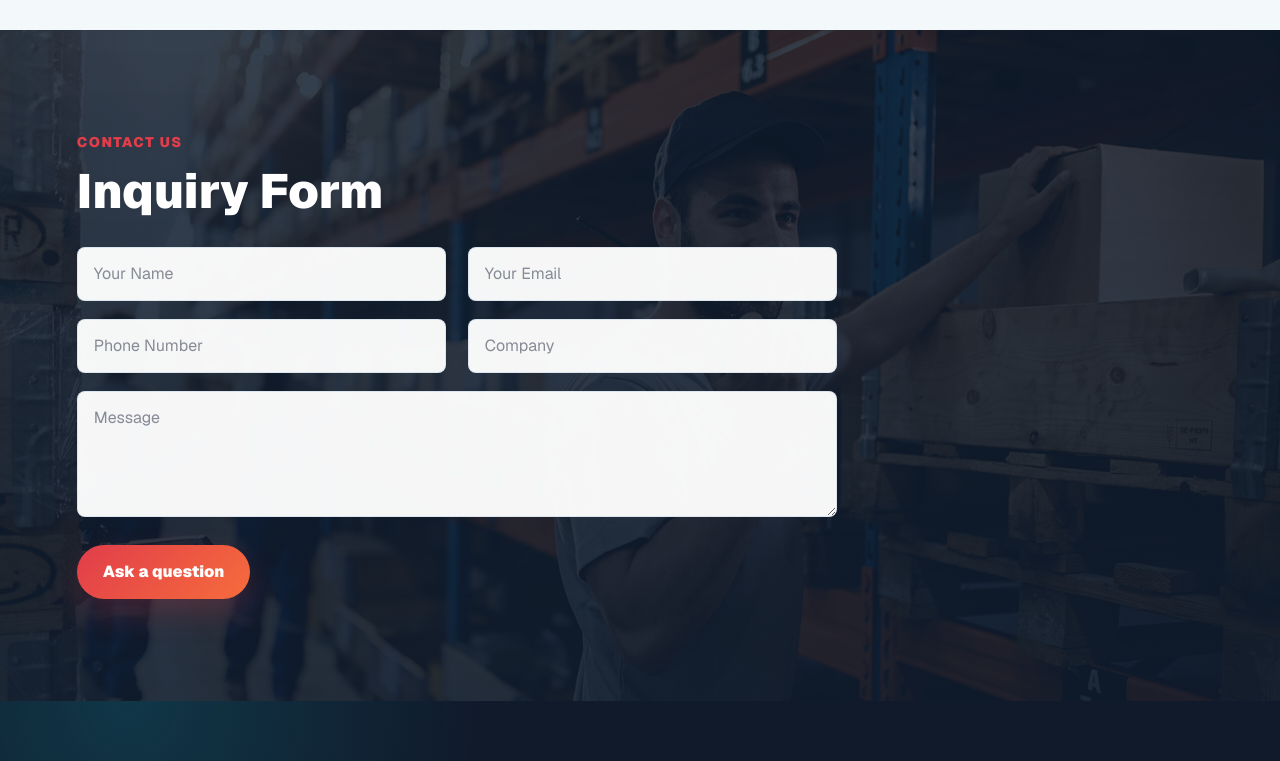
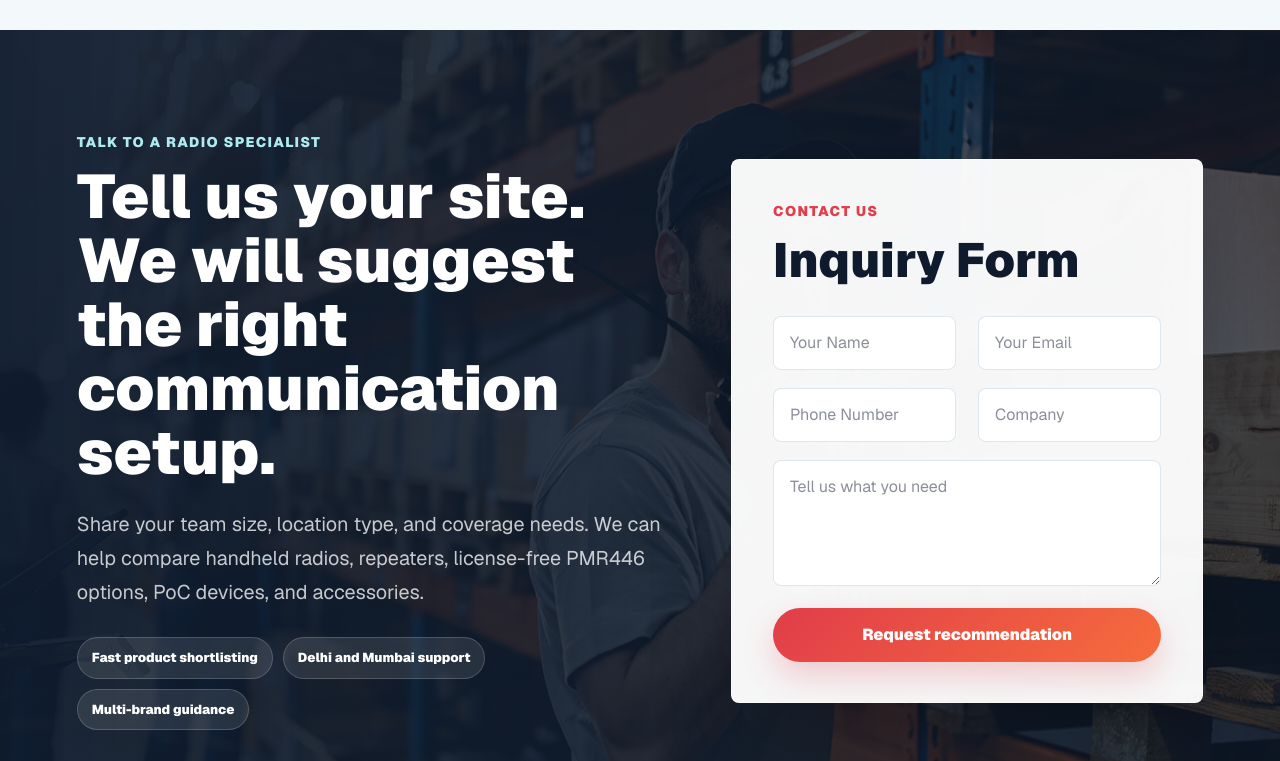
Before and after one commit to rajatprat/electrosonic, a Next.js app: page / in a window 1280 px wide. Shown: the part 6440-7201 px from the top of the page. Built offline with nearby package versions, Linux system fonts and the light colour scheme; no server answers.

Commit message:
Improve homepage inquiry section

```diff
--- a/app/components.tsx
+++ b/app/components.tsx
@@ -38,7 +38,23 @@ export function PageBanner({ title, image }: { title: string; image: string }) {
 
 export function InquiryForm({ dark = false }: { dark?: boolean }) {
   return (
-    <form className={dark ? "inquiry-card dark-form" : "inquiry-card"}>
+    <div className={dark ? "inquiry-wrap dark-form" : "inquiry-wrap"}>
+      {dark ? (
+        <div className="inquiry-copy">
+          <p className="eyebrow">Talk to a radio specialist</p>
+          <h2>Tell us your site. We will suggest the right communication setup.</h2>
+          <p>
+            Share your team size, location type, and coverage needs. We can help compare handheld radios, repeaters,
+            license-free PMR446 options, PoC devices, and accessories.
+          </p>
+          <div className="inquiry-points">
+            <span>Fast product shortlisting</span>
+            <span>Delhi and Mumbai support</span>
+            <span>Multi-brand guidance</span>
+          </div>
+        </div>
+      ) : null}
+      <form className="inquiry-card">
         <p className="eyebrow">Contact Us</p>
         <h2>Inquiry Form</h2>
         <div className="form-grid">
@@ -46,10 +62,11 @@ export function InquiryForm({ dark = false }: { dark?: boolean }) {
           <input placeholder="Your Email" aria-label="Your Email" type="email" />
           <input placeholder="Phone Number" aria-label="Phone Number" />
           <input placeholder="Company" aria-label="Company" />
-        <textarea placeholder="Message" aria-label="Message" rows={4} />
+          <textarea placeholder="Tell us what you need" aria-label="Message" rows={4} />
         </div>
-      <button type="button">Ask a question</button>
+        <button type="button">Request recommendation</button>
       </form>
+    </div>
   );
 }
 
--- a/app/globals.css
+++ b/app/globals.css
@@ -723,7 +723,7 @@ footer button {
 
 .inquiry {
   background:
-    linear-gradient(rgba(15, 28, 46, 0.84), rgba(15, 28, 46, 0.9)),
+    linear-gradient(90deg, rgba(15, 28, 46, 0.96) 0%, rgba(15, 28, 46, 0.86) 52%, rgba(15, 28, 46, 0.72) 100%),
     url("/images/homepage-slider/slider-img2.jpg");
   background-position: center;
   background-size: cover;
@@ -733,12 +733,67 @@ form {
   max-width: 760px;
 }
 
+.inquiry-wrap {
+  width: 100%;
+}
+
+.dark-form {
+  align-items: center;
+  display: grid;
+  gap: clamp(28px, 5vw, 72px);
+  grid-template-columns: minmax(0, 0.9fr) minmax(360px, 0.72fr);
+}
+
+.inquiry-copy {
+  color: white;
+  max-width: 720px;
+}
+
+.inquiry-copy .eyebrow {
+  color: #aeeaf0;
+}
+
+.inquiry-copy h2 {
+  color: white;
+  font-size: clamp(36px, 4.8vw, 68px);
+  line-height: 1.04;
+}
+
+.inquiry-copy > p:not(.eyebrow) {
+  color: rgba(255, 255, 255, 0.76);
+  font-size: clamp(17px, 1.55vw, 22px);
+  line-height: 1.72;
+  margin-top: 22px;
+}
+
+.inquiry-points {
+  display: flex;
+  flex-wrap: wrap;
+  gap: 10px;
+  margin-top: 28px;
+}
+
+.inquiry-points span {
+  background: rgba(255, 255, 255, 0.1);
+  border: 1px solid rgba(255, 255, 255, 0.18);
+  border-radius: 999px;
+  color: white;
+  font-size: 13px;
+  font-weight: 900;
+  padding: 10px 14px;
+}
+
+.inquiry-card {
+  background: rgba(255, 255, 255, 0.96);
+  border: 1px solid rgba(255, 255, 255, 0.54);
+  border-radius: 8px;
+  box-shadow: 0 28px 80px rgba(0, 0, 0, 0.22);
+  margin-left: auto;
+  padding: clamp(24px, 3.2vw, 42px);
+}
+
 .inquiry-card h2 {
   color: var(--navy);
-}
-
-.dark-form h2 {
-  color: white;
 }
 
 .inquiry h2 {
@@ -767,6 +822,11 @@ textarea {
 textarea {
   grid-column: 1 / -1;
   resize: vertical;
+}
+
+.inquiry-card button {
+  margin-top: 22px;
+  width: 100%;
 }
 
 .brands {
@@ -1355,6 +1415,7 @@ footer p {
   .blog-grid,
   .brands-head,
   .brand-panel,
+  .dark-form,
   .service-grid,
   .contact-layout,
   .office-grid,
```
Lines whose indentation alone changed are shown as unchanged.
